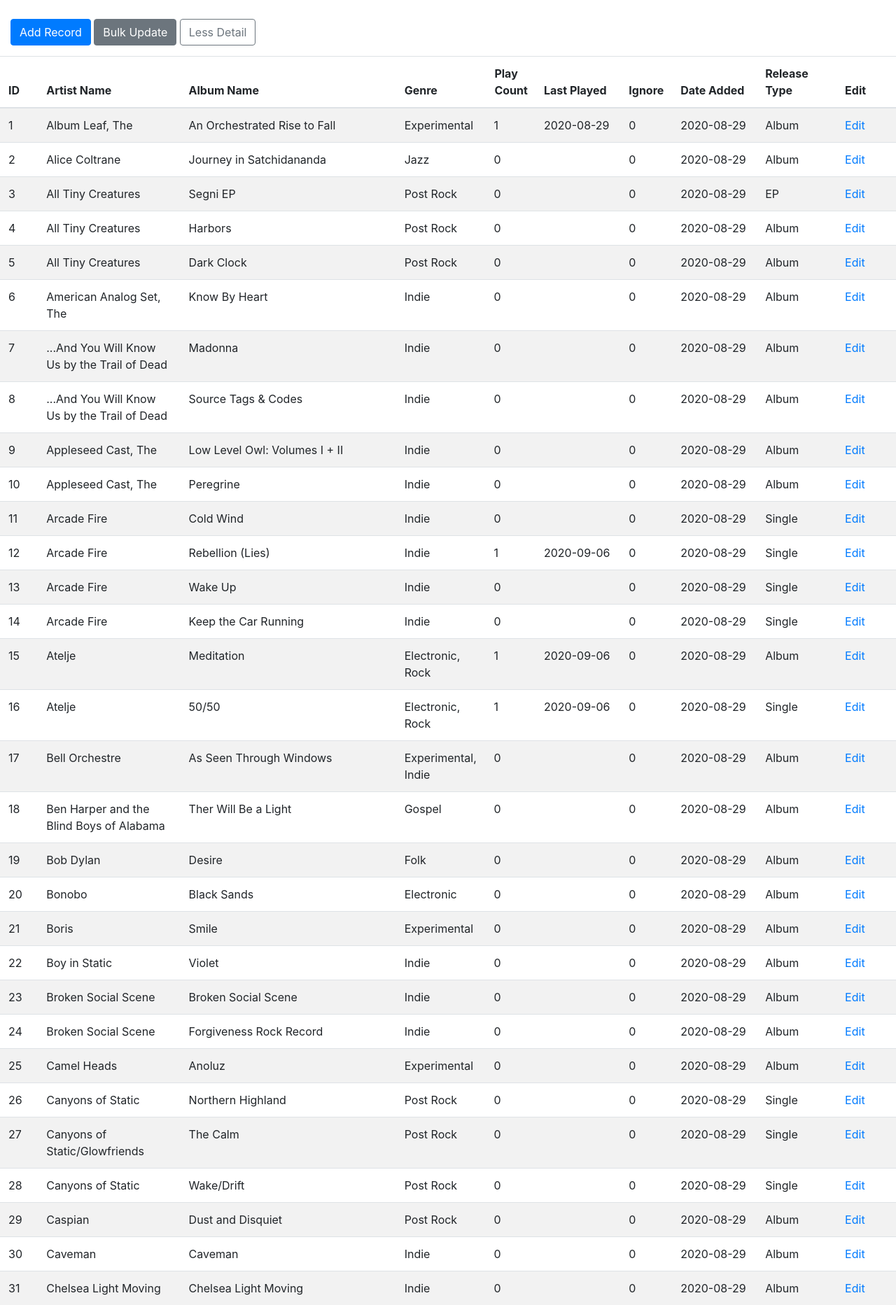
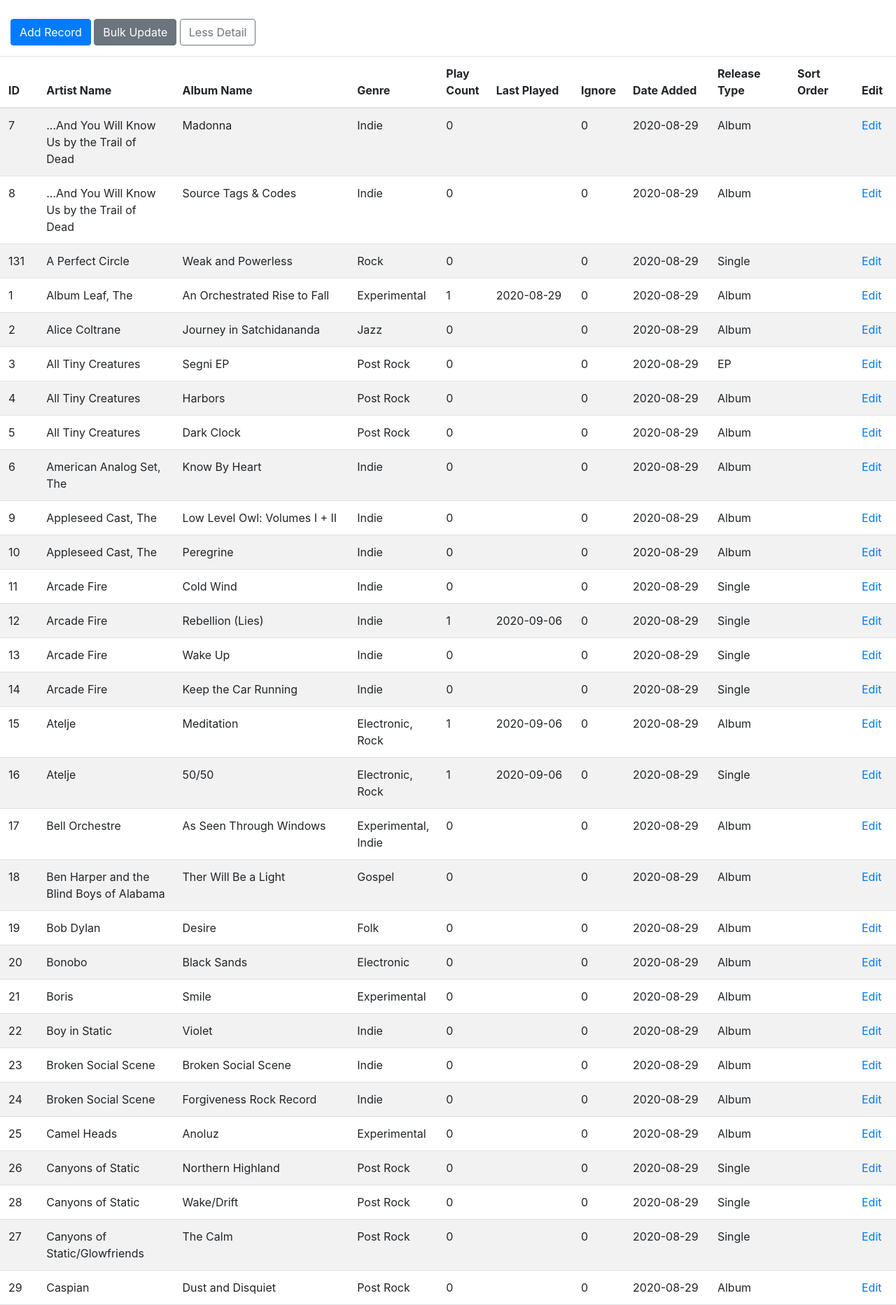
Before and after one commit to krueger-matt/record_playing_tracker, a Flask app: page /my_records_detail/ in a window 1280 px wide. Shown: the part 71-1936 px from the top of the page at 70% size. Run offline with Flask 2, Linux system fonts and the light colour scheme; data comes from the database, SQL or seed files in the repository; both versions use the stored data as it was after the commit; some libraries are stand-ins or nearby versions.

Commit message:
Added sort order column to records

```diff
--- a/forms.py
+++ b/forms.py
@@ -14,6 +14,7 @@ class EditRecord(FlaskForm):
     last_played = wt5.DateField('Last Played', format='%Y-%m-%d')
     ignore = wt5.IntegerField('Ignore?')
     release_type = wt.StringField('Release Type')
+    sort_order = wt5.IntegerField('Sort Order')
     submit = wt.SubmitField('Update')
 
 
--- a/functions.py
+++ b/functions.py
@@ -11,7 +11,7 @@ def read_all(table):
     cur.execute('PRAGMA table_info(' + str(table) + ')')
     columns = cur.fetchall()
 
-    cur.execute('SELECT id, artist_name, album_name, play_count, last_played FROM ' + str(table) + ' ORDER BY id')
+    cur.execute('SELECT id, artist_name, album_name, play_count, last_played FROM ' + str(table) + ' ORDER BY artist_name, sort_order')
 
     # returns list of rows
     rows = list(cur.fetchall())
@@ -29,7 +29,6 @@ def read_all(table):
 
 
 def my_records_detail(table):
-    print('----Starting read all----')
     con = sqlite3.connect(config.DB_NAME)
     cur = con.cursor()
 
@@ -37,7 +36,7 @@ def my_records_detail(table):
     columns = cur.fetchall()
 
     # returns a tuple of table names in this database
-    cur.execute('SELECT * FROM ' + str(table) + ' order by id')
+    cur.execute('SELECT * FROM ' + str(table) + ' ORDER BY artist_name, sort_order')
 
     # returns list of rows
     rows = list(cur.fetchall())
@@ -165,7 +164,8 @@ def update_record(id, new_values):
                 'play_count = ?,'
                 'last_played = ?,'
                 'ignore = ?,'
-                'release_type = ?'
+                'release_type = ?,'
+                'sort_order = ?'
                 'WHERE ID = ?', new_values)
 
     con.commit()
@@ -178,7 +178,8 @@ def add_record(new_values):
     con = sqlite3.connect(config.DB_NAME)
     cur = con.cursor()
 
-    cur.execute('INSERT INTO records (artist_name, album_name, genre, ignore, release_type) VALUES (?,?,?,?,?)', new_values)
+    cur.execute("""INSERT INTO records (artist_name, album_name, genre, ignore, release_type, date_added) VALUES (?,?,?,?,?,date('now'))""", new_values)
+    # cur.execute('UPDATE records SET date_added = date('now') WHERE id = (SELECT max(id) from records)')
 
     con.commit()
     con.close()
--- a/templates/my_records_detail.html
+++ b/templates/my_records_detail.html
@@ -15,15 +15,16 @@
     <thead>
         <tr>
             <th style="width:4%">ID</th>
-            <th style="width:16%">Artist Name</th>
-            <th style="width:26%">Album Name</th>
-            <th style="width:10%">Genre</th>
+            <th style="width:14%">Artist Name</th>
+            <th style="width:23%">Album Name</th>
+            <th style="width:8%">Genre</th>
             <th style="width:5%">Play Count</th>
-            <th style="width:10%">Last Played</th>
+            <th style="width:11%">Last Played</th>
             <th style="width:5%">Ignore</th>
-            <th style="width:10%">Date Added</th>
-            <th style="width:7%">Release Type</th>
-            <th style="width:7%">Edit</th>
+            <th style="width:11%">Date Added</th>
+            <th style="width:6%">Release Type</th>
+            <th style="width:8%">Sort Order</th>
+            <th style="width:5%">Edit</th>
         </tr>
     </thead>
     <tbody>
@@ -38,6 +39,7 @@
                 <td> {{ item[6] }} </td>
                 <td> {{ item[7] }} </td>
                 <td> {{ item[8] }} </td>
+                <td> {{ item[9] }} </td>
                 <td><a href="{{ url_for('edit_record', id=item[0]) }}">Edit</a></td>
             </tr>
         {% endfor %}
```
Also changed, not shown: README.md, records.db.
